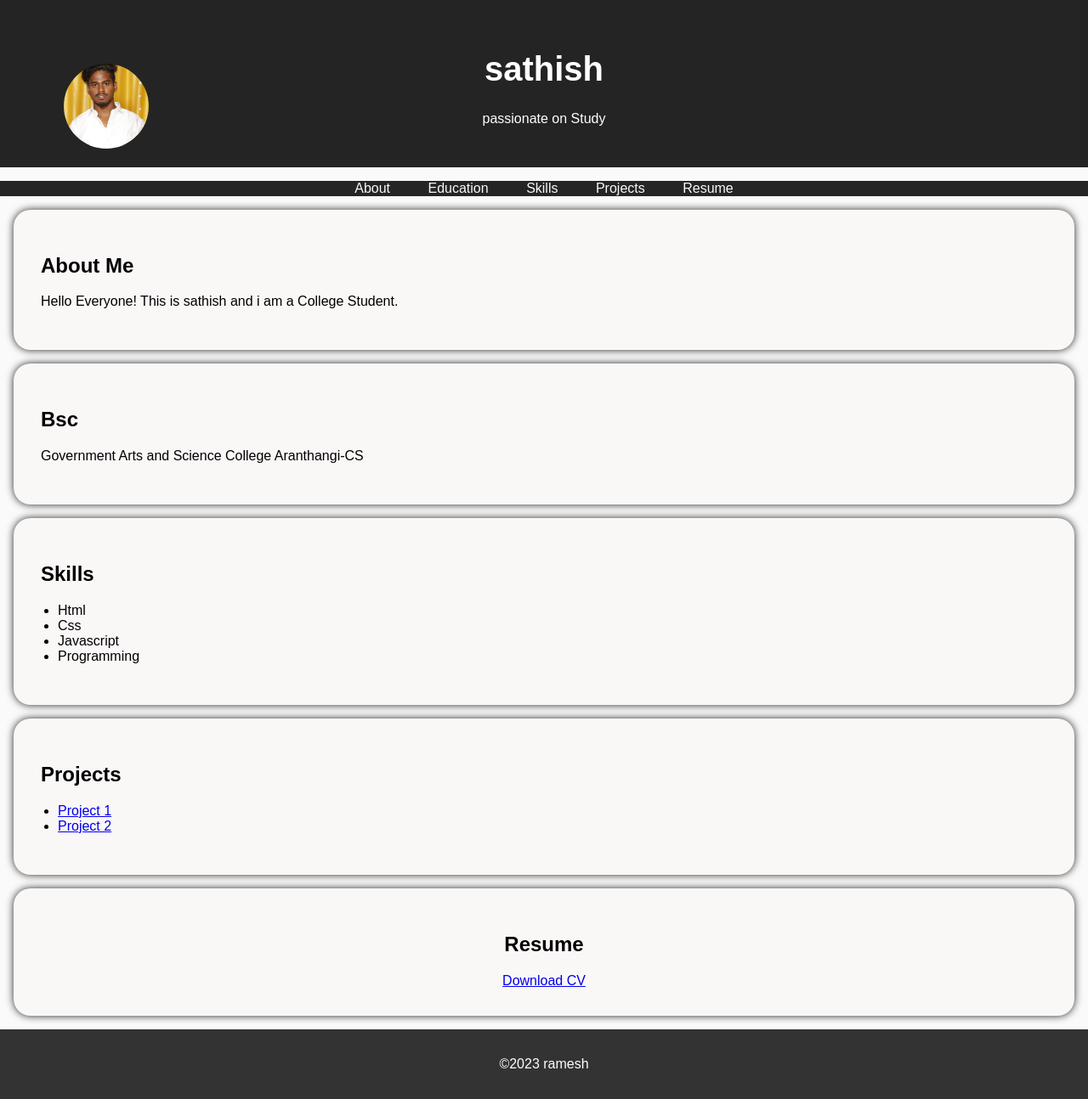
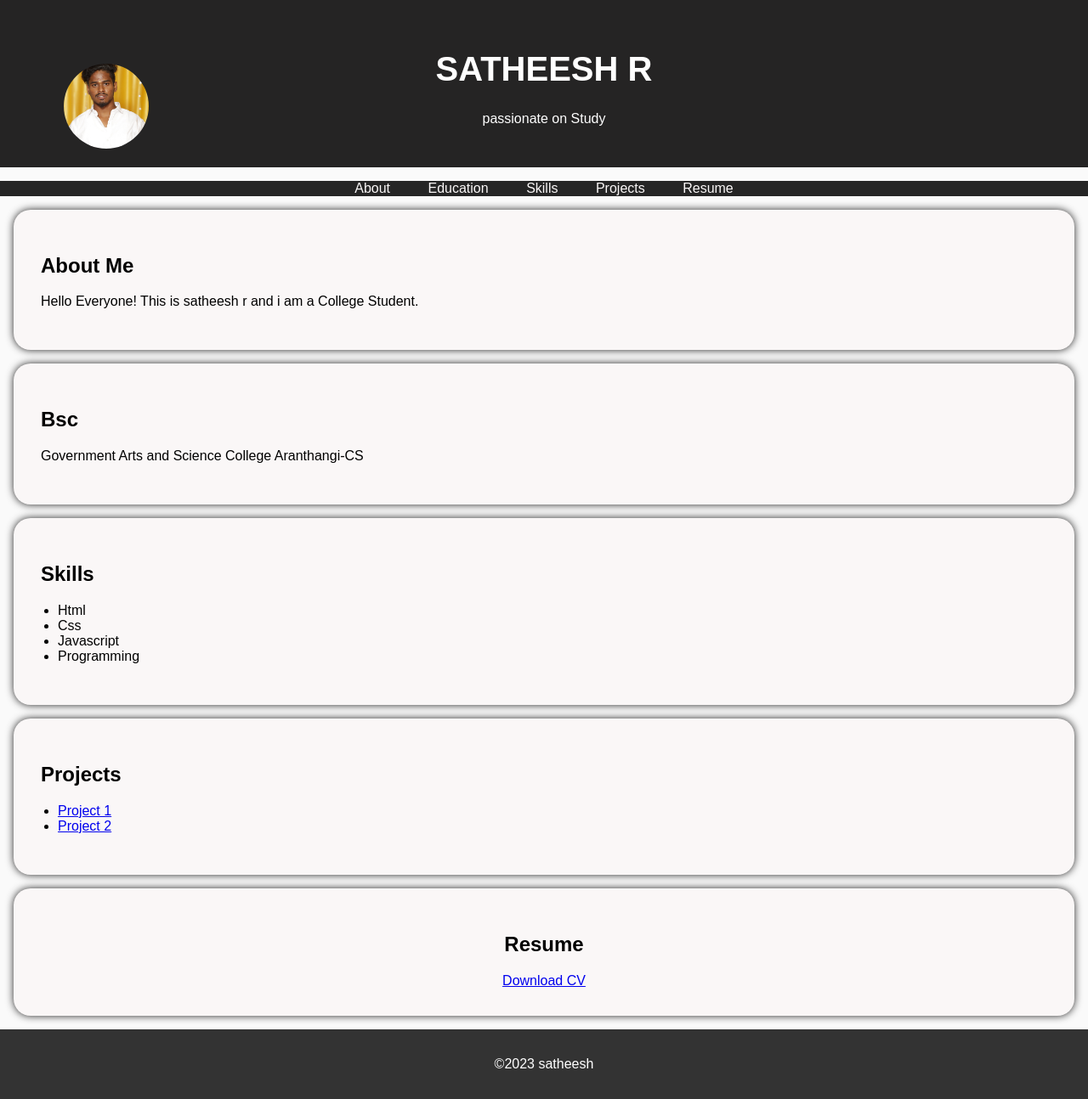
Before and after one commit to Ragavamoorthi/Digital-portfolio-4, a plain HTML site: page index.html in a window 1280 px wide. Shown: the whole page at 85% size. Drawn offline with Linux system fonts and the light colour scheme.

Commit message:
Update index.html

```diff
--- a/index.html
+++ b/index.html
@@ -37,7 +37,7 @@
     <header>
           <div class="header-content">
             <img src="sathish.jpg" alt="your profile picture" class="profile-picture">
-            <h1>sathish</h1>
+            <h1>SATHEESH R</h1>
             <p>passionate on Study</p>
           </div>
     </header>
@@ -57,7 +57,7 @@
     <section id="about">
         <div class="section-content">
             <h2>About Me</h2>
-            <p>Hello Everyone! This is sathish and i am a College Student.</p>
+            <p>Hello Everyone! This is satheesh r and i am a College Student.</p>
 
         </div>
     </section>
@@ -107,7 +107,7 @@
 
 
     <footer>
-        <p>&copy;2023 ramesh</p>
+        <p>&copy;2023 satheesh</p>
     </footer>
 
 
```
